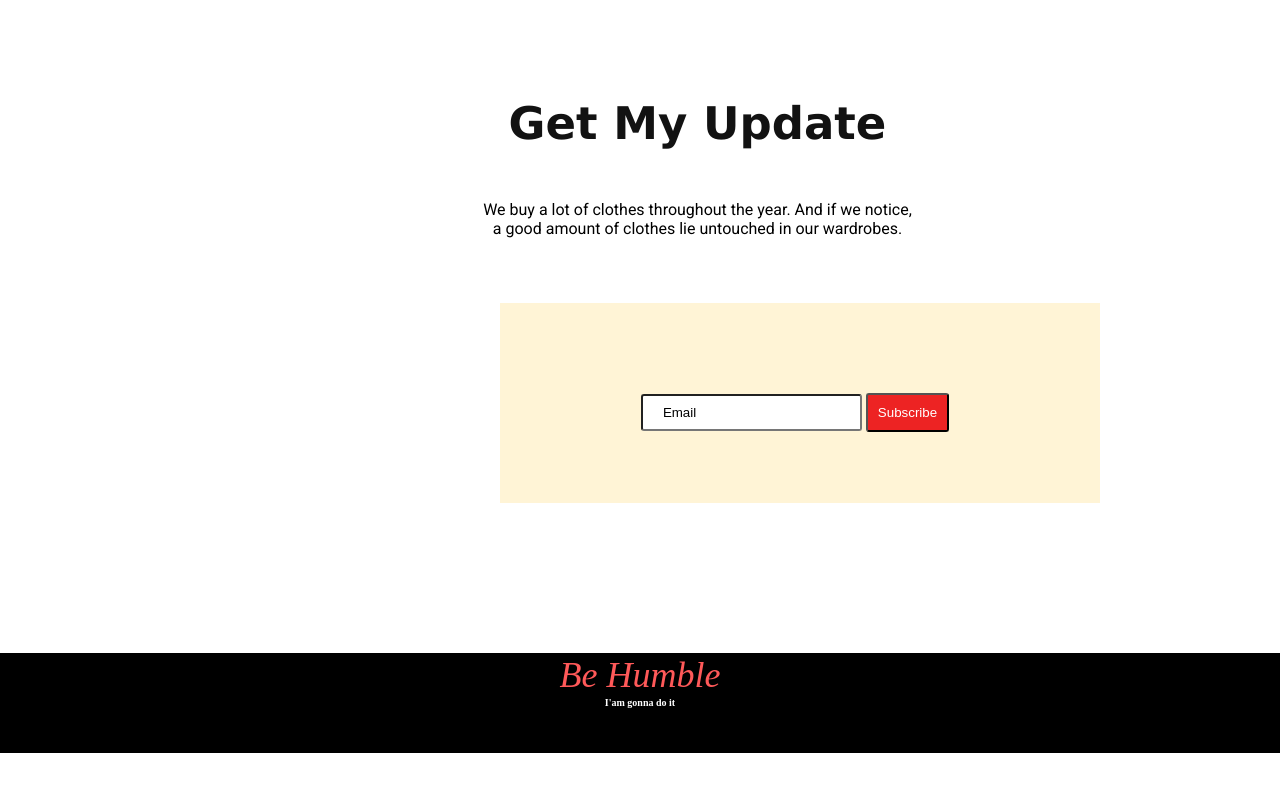
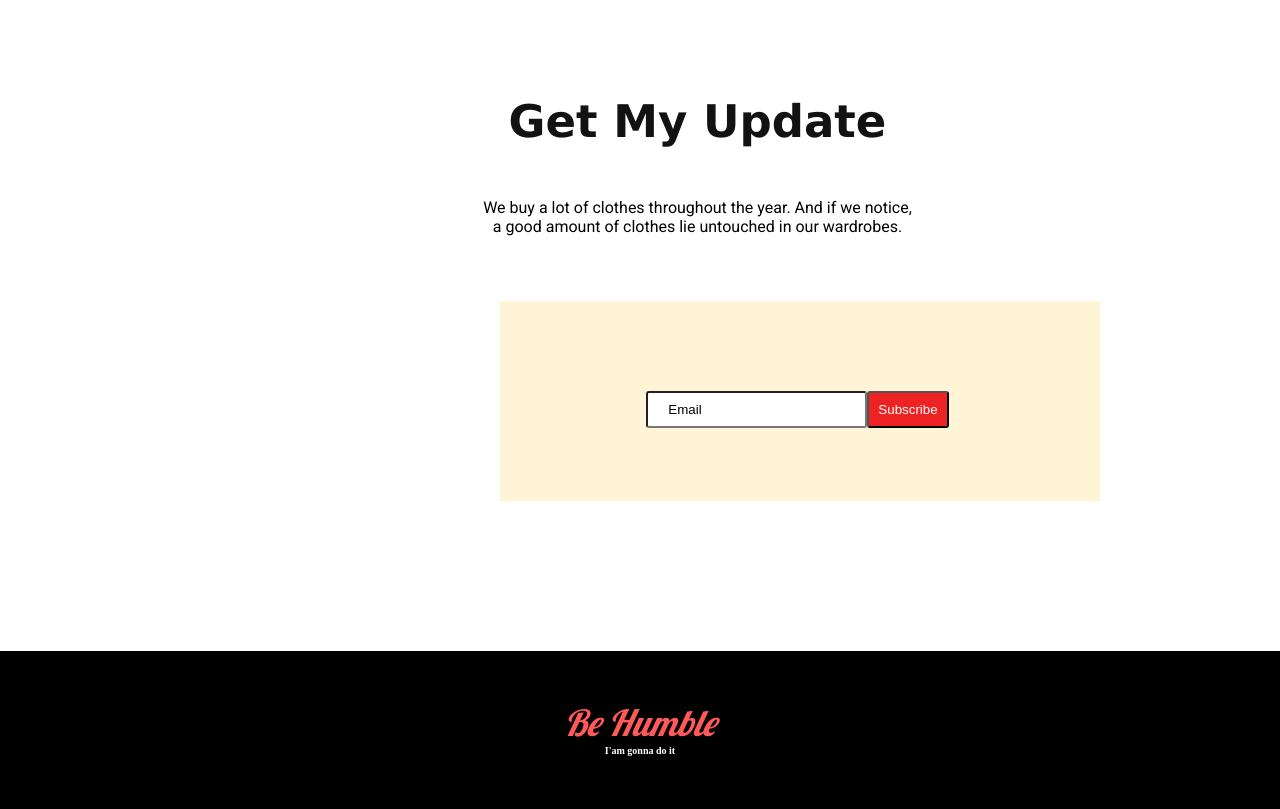
Before and after one commit to SkMonajatAli000/simple-donate-website, a plain HTML site: page index.html in a window 1280 px wide. Shown: the part 2538-3347 px from the top of the page. Before the commit the page ends 3291 px from the top, so only its background shows below. Drawn offline with Linux system fonts and the light colour scheme.

Commit message:
I Have done with webpage with some modification

```diff
--- a/index.html
+++ b/index.html
@@ -6,12 +6,11 @@
     <meta http-equiv="X-UA-Compatible" content="IE=edge">
     <meta name="viewport" content="width=device-width, initial-scale=1.0">
     <title>Flood Donate Fund</title>
-
     <link rel="preconnect" href="https://fonts.googleapis.com">
     <link rel="preconnect" href="https://fonts.gstatic.com" crossorigin>
-    <link
-        href="https://fonts.googleapis.com/css2?family=Poppins:wght@600;800&family=Quicksand&family=Roboto&display=swap"
+    <link href="https://fonts.googleapis.com/css2?family=Lobster&family=Roboto:wght@300;400;500&display=swap"
         rel="stylesheet">
+
     <link rel="stylesheet" href="style.css">
 </head>
 
@@ -142,10 +141,8 @@
         <div class="update">
             <form action="">
 
-                <input type="Email" value="Email" placeholder="Email" id="Email">
-                <div class="bt">
-                    <button id="button">Subscribe</button>
-                </div>
+                <input type="Email" value="Email" placeholder="Email" id="Email"><button id="button">Subscribe</button>
+
 
             </form>
 
--- a/style.css
+++ b/style.css
@@ -4,8 +4,7 @@
 }
 
 body {
-    font-family: 'Poppins', sans-serif;
-    font-family: 'Quicksand', sans-serif;
+
     font-family: 'Roboto', sans-serif;
 
 }
@@ -273,7 +272,7 @@ hr {
 }
 
 #button {
-    padding: 10px;
+    padding: 9px;
     background-color: rgb(237, 35, 35);
     border-radius: 3px;
     color: white;
@@ -289,7 +288,7 @@ hr {
 
 .humble {
     text-align: center;
-    padding: 50p x 20px;
+    padding: 50px 0;
     background-color: black;
     color: #FF5959;
     font-weight: 700;
@@ -304,13 +303,16 @@ footer p {
     font-size: 10px;
     font-weight: 400px;
     font-family: 'Manrope';
+    padding-bottom: 50px;
 }
 
 .humble h3 {
-    font-family: 'Lobster';
+    font-family: 'Lobster', cursive;
     font-style: normal;
     font-weight: 400;
     font-size: 36px;
     line-height: 44px;
     color: #FF5959;
+
+
 }
```
